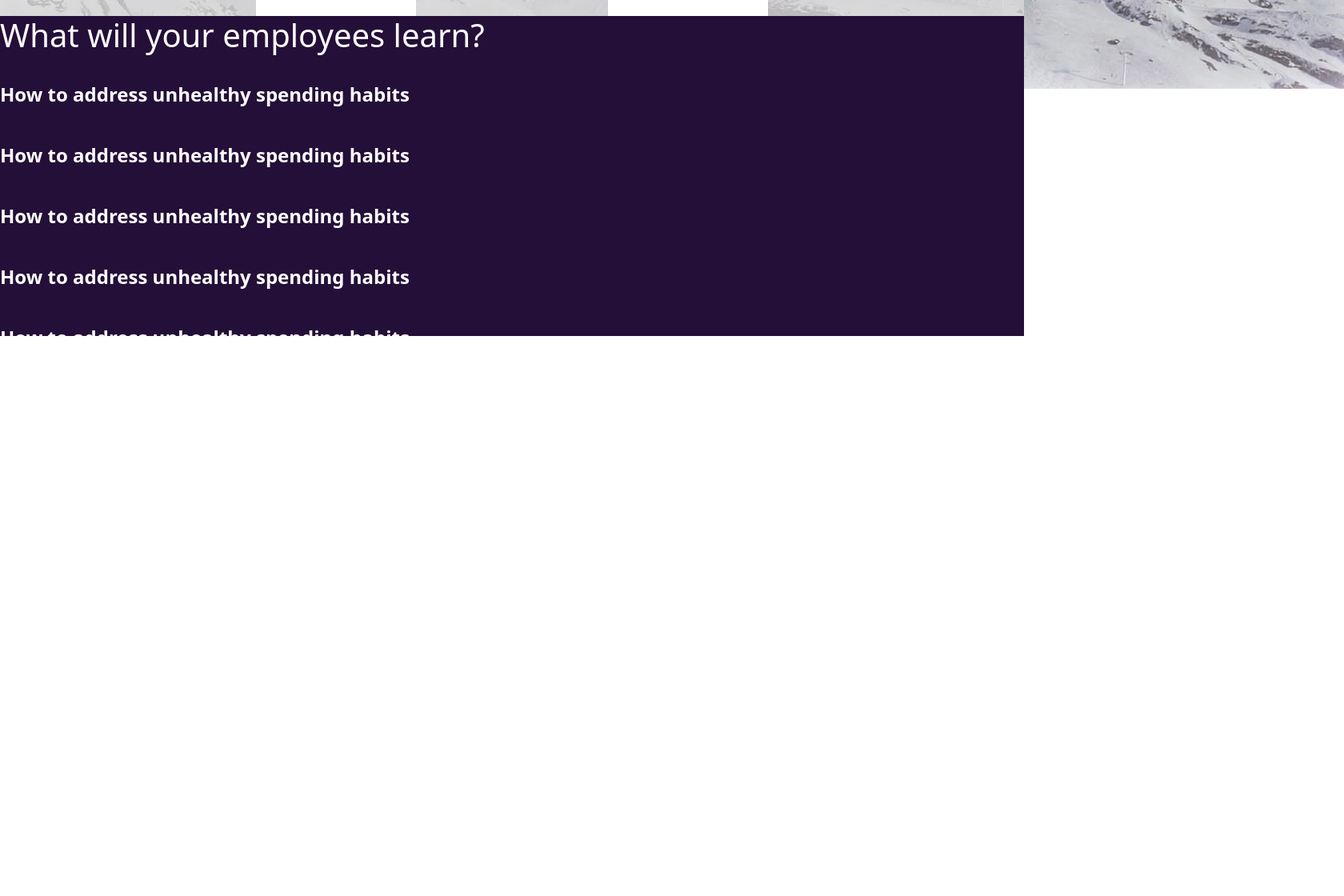
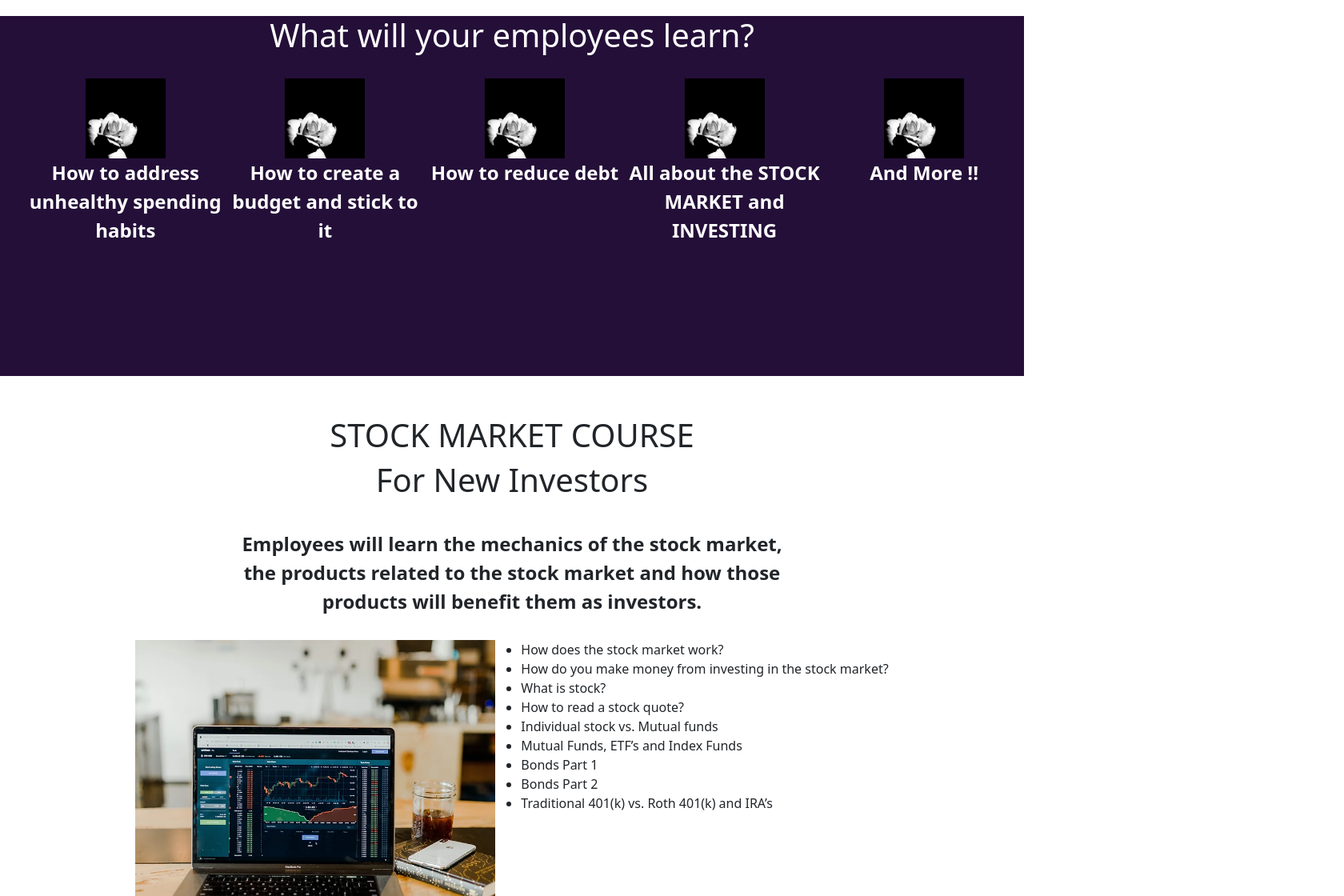
Before and after one commit to DanielSWaite190/stocks_bonding, a React (Create React App) app: page / in a window 1280 px wide. Shown: the part 1784-2904 px from the top of the page at 80% size, 1680 px wide, since content can reach past the window. Before the commit the page ends 2224 px from the top, so only its background shows below. Built offline with nearby package versions, Linux system fonts and the light colour scheme.

Commit message:
starting the course section

```diff
--- a/src/pages/Home.css
+++ b/src/pages/Home.css
@@ -59,7 +59,7 @@ p{
 u{color: gray}
 
 
-#buttons{
+.buttons{
     justify-content: space-between;
     display: flex;
     margin: auto;
@@ -77,13 +77,52 @@ button {
     text-decoration: none;
     display: inline-block;
     border-radius: 20%;
-  }
+}
+
+
+#purple_block{
+    height: 450px;
+    text-align: center;
+    background-color: rgb(36, 15, 56);
+}
+
+
+.white{color: white}
 
 #learn{
-    height: 400px;
-    background-color: rgb(36, 15, 56);
+    margin-top: 30px;
+    display: flex;
 }
-.white{color: white}
+
+.item{
+    width: 400px;
+    height: 200px;
+}
+
+
+#course{
+    height: 450px;
+    text-align: center;
+    background-color: white;
+}
+
+#titel{
+    padding-top: 50px;
+}
+
+#Employees{
+    margin: auto;
+    padding: 30px;
+    width: 60%;
+}
+
+#img_list{
+    display: flex;
+    justify-content: center;
+    text-align: left;
+    height: 500px;
+}
+
 
 /* Display Board */
 
--- a/src/pages/Home.jsx
+++ b/src/pages/Home.jsx
@@ -1,15 +1,18 @@
 import './Home.css'
 
 import React from 'react';
-import Button from 'react-bootstrap/Button';
+// import Button from 'react-bootstrap/Button';
 import HeroImage from '../components/heroImage';
+
 
 function home () {
   return (
     <React.Fragment>
       <HeroImage/>
       <div id="body">
-        <img src='./media/mountains.jpg' alt="benefits"/>
+
+        <img src='./media/mountains.jpg' width="100%" alt="benefits"/>
+
         <div id="text">
 
           <section id="s_one">
@@ -42,30 +45,74 @@ function home () {
             </ul>
           </section>
 
-        <section id="buttons">
+          <section class="buttons">
             <button>Enroll</button>
             <button>Quizzes, Transcripts</button>
             {/* <Button variant="light" size="lg">Enroll</Button> */}
             {/* <Button variant="light" size="lg">Quizzes, Transcripts</Button> */}
           </section>
 
-        <div id="learn">
+          <div>
+            <div id="purple_block">
               <h1 class="white">What will your employees learn?</h1>
 
-          <img src="" alr=""/>
+              <ul id="learn">
+                <div class="item">
+                  <img src="./media/rose.jpg" height="100px" width="100px" alt=""/>
                   <p class="white">How to address unhealthy spending habits</p>
+                </div>
 
-          <img src="" alr=""/>
-          <p class="white">How to address unhealthy spending habits</p>
+                <div class="item">
+                  <img src="./media/rose.jpg" height="100px" width="100px" alt=""/>
+                  <p class="white">How to create a budget and stick to it</p>
+                </div>
 
-          <img src="" alr=""/>
-          <p class="white">How to address unhealthy spending habits</p>
+                <div class="item">
+                  <img src="./media/rose.jpg" height="100px" width="100px" alt=""/>
+                  <p class="white">How to reduce debt</p>
+                </div>
 
-          <img src="" alr=""/>
-          <p class="white">How to address unhealthy spending habits</p>
+                <div class="item">
+                  <img src="./media/rose.jpg" height="100px" width="100px" alt=""/>
+                  <p class="white">All about the STOCK MARKET and INVESTING</p>
+                </div>
 
-          <img src="" alr=""/>
-          <p class="white">How to address unhealthy spending habits</p>
+                <div class="item">
+                  <img src="./media/rose.jpg" height="100px" width="100px" alt=""/>
+                  <p class="white">And More !!</p>
+                </div>
+              </ul>
+            </div>
+          </div>
+
+          <div id="course">
+
+            <div id="titel">
+              <h1>STOCK MARKET COURSE</h1>
+              <h1>For New Investors</h1>
+            </div>
+            <p id="Employees">
+              Employees will learn the mechanics of the stock market,
+              the products related to the stock market and how those
+              products will benefit them as investors.
+            </p>
+
+            <div id="img_list">
+              <img src="./media/laptop.jpg.webp" width="450px" height="400px"/>
+              <ul>
+                <li>How does the stock market work?</li>
+                <li>How do you make money from investing in the stock market?</li>
+                <li>What is stock?</li>
+                <li>How to read a stock quote?</li>
+                <li>Individual stock vs. Mutual funds</li>
+                <li>Mutual Funds, ETF’s and Index Funds</li>
+                <li>Bonds Part 1</li>
+                <li>Bonds Part 2</li>
+                <li>Traditional 401(k) vs. Roth 401(k) and IRA’s</li>
+              </ul>
+            </div>
+            <div class="buttons"><button>Enroll</button></div>
+
           </div>
 
         </div>
```
Also changed, not shown: public/media/laptop.jpg.webp (added), public/media/rose.JPG (added). Lines whose indentation alone changed are shown as unchanged.
